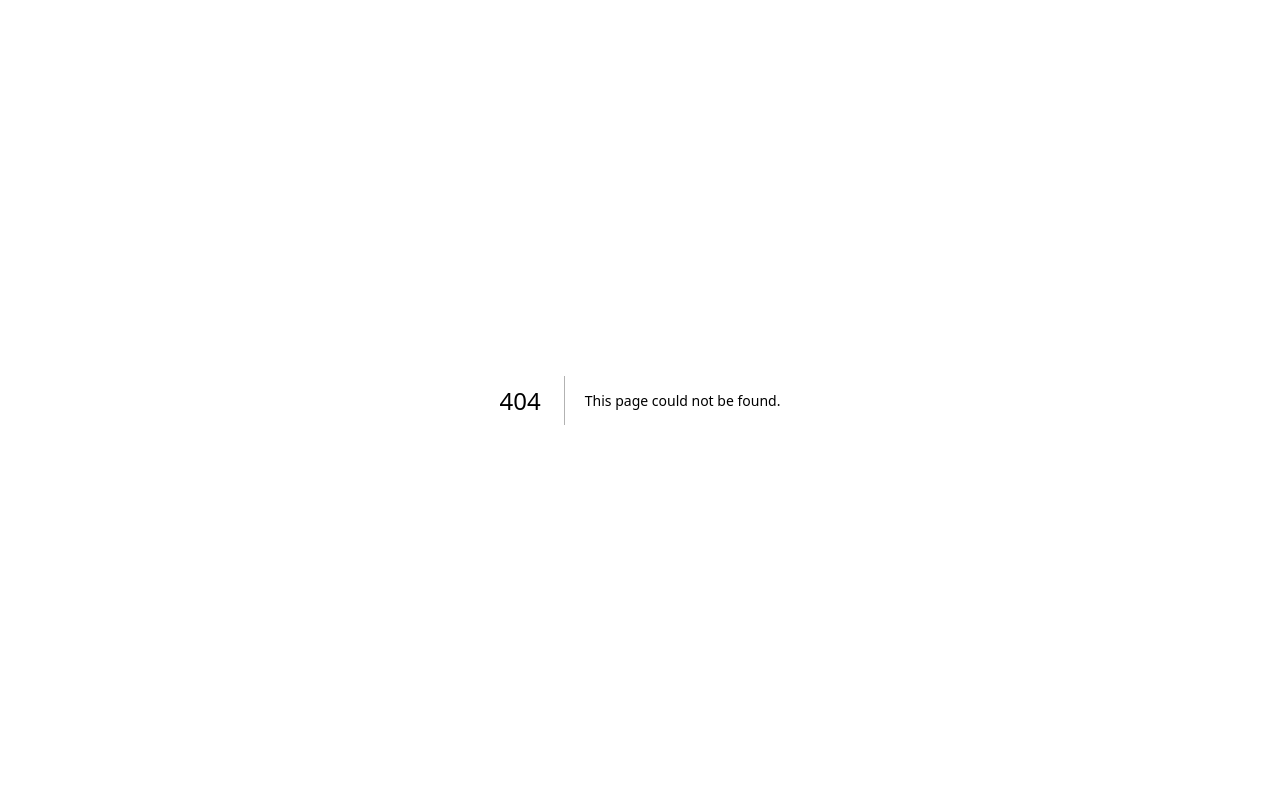
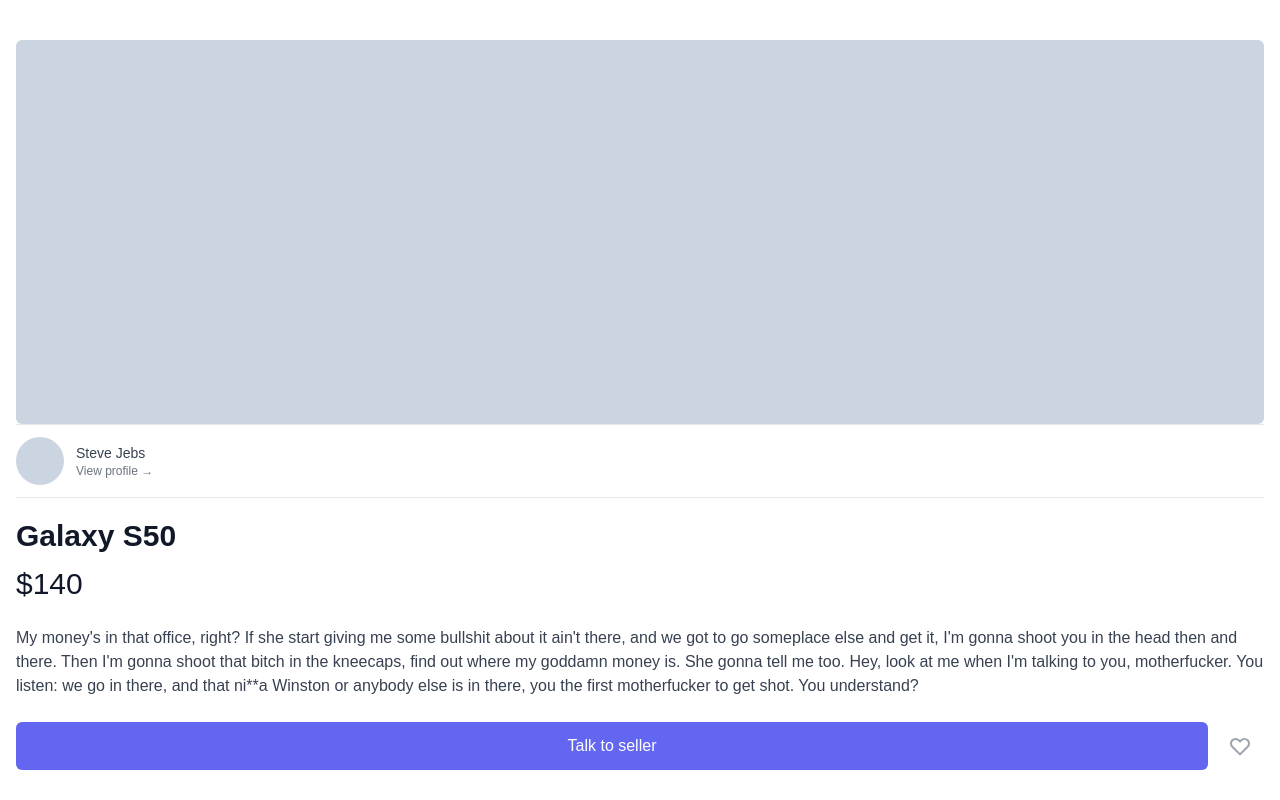
Before and after one commit to handmadeCode95/hand-market, a Next.js app: page /items/1 in a window 1280 px wide. Before the commit this address had no page. Shown: the top 800 px of the page. Built offline with nearby package versions, Linux system fonts and the light colour scheme; a web font is replaced by a local one.

Commit message:
Add detail page

```diff
--- /dev/null
+++ b/pages/items/[id].tsx
@@ -0,0 +1,76 @@
+export default function ItemDetail() {
+    return (
+        <div className="px-4 py-10">
+            <div className="mb-8">
+                <div className="h-96 rounded-md bg-slate-300" />
+                <div className="flex py-3 border-t border-b items-center space-x-3 cursor-pointer">
+                    <div className="w-12 h-12 rounded-full bg-slate-300" />
+                    <div>
+                        <p className="text-sm font-medium text-gray-700">
+                            Steve Jebs
+                        </p>
+                        <p className="text-xs font-medium text-gray-500">
+                            View profile &rarr;
+                        </p>
+                    </div>
+                </div>
+                <div className="mt-5">
+                    <h1 className="text-3xl font-bold text-gray-900">
+                        Galaxy S50
+                    </h1>
+                    <p className="text-3xl block mt-3 text-gray-900">$140</p>
+                    <p className="my-6 text-gray-700">
+                        My money&apos;s in that office, right? If she start
+                        giving me some bullshit about it ain&apos;t there, and
+                        we got to go someplace else and get it, I&apos;m gonna
+                        shoot you in the head then and there. Then I&apos;m
+                        gonna shoot that bitch in the kneecaps, find out where
+                        my goddamn money is. She gonna tell me too. Hey, look at
+                        me when I&apos;m talking to you, motherfucker. You
+                        listen: we go in there, and that ni**a Winston or
+                        anybody else is in there, you the first motherfucker to
+                        get shot. You understand?
+                    </p>
+                    <div className="flex items-center justify-between space-x-2">
+                        <button className="flex-1 bg-indigo-500 text-white py-3 rounded-md focus:outline-none focus:ring-2 focus:ring-offset-2 focus:ring-indigo-500 font-medium hover:bg-indigo-600">
+                            Talk to seller
+                        </button>
+                        <button className="p-3 flex items-center justify-center text-gray-400 hover:bg-gray-100 hover:text-gray-500 rounded-md">
+                            <svg
+                                className="h-6 w-6 "
+                                xmlns="http://www.w3.org/2000/svg"
+                                fill="none"
+                                viewBox="0 0 24 24"
+                                stroke="currentColor"
+                                aria-hidden="true"
+                            >
+                                <path
+                                    strokeLinecap="round"
+                                    strokeLinejoin="round"
+                                    strokeWidth="2"
+                                    d="M4.318 6.318a4.5 4.5 0 000 6.364L12 20.364l7.682-7.682a4.5 4.5 0 00-6.364-6.364L12 7.636l-1.318-1.318a4.5 4.5 0 00-6.364 0z"
+                                />
+                            </svg>
+                        </button>
+                    </div>
+                </div>
+            </div>
+            <div>
+                <h2 className="text-2xl font-bold text-gray-900">
+                    Similar items
+                </h2>
+                <div className="grid grid-cols-2 gap-4 mt-6">
+                    {[1, 2, 3, 4, 5, 6].map((_, i) => (
+                        <div key={i}>
+                            <div className="h-56 w-full mb-4 rounded-md bg-slate-300" />
+                            <h3 className="text-gray-700 -mb-1">Galaxy S60</h3>
+                            <p className="text-sm font-medium text-gray-900">
+                                $6
+                            </p>
+                        </div>
+                    ))}
+                </div>
+            </div>
+        </div>
+    );
+}
```
